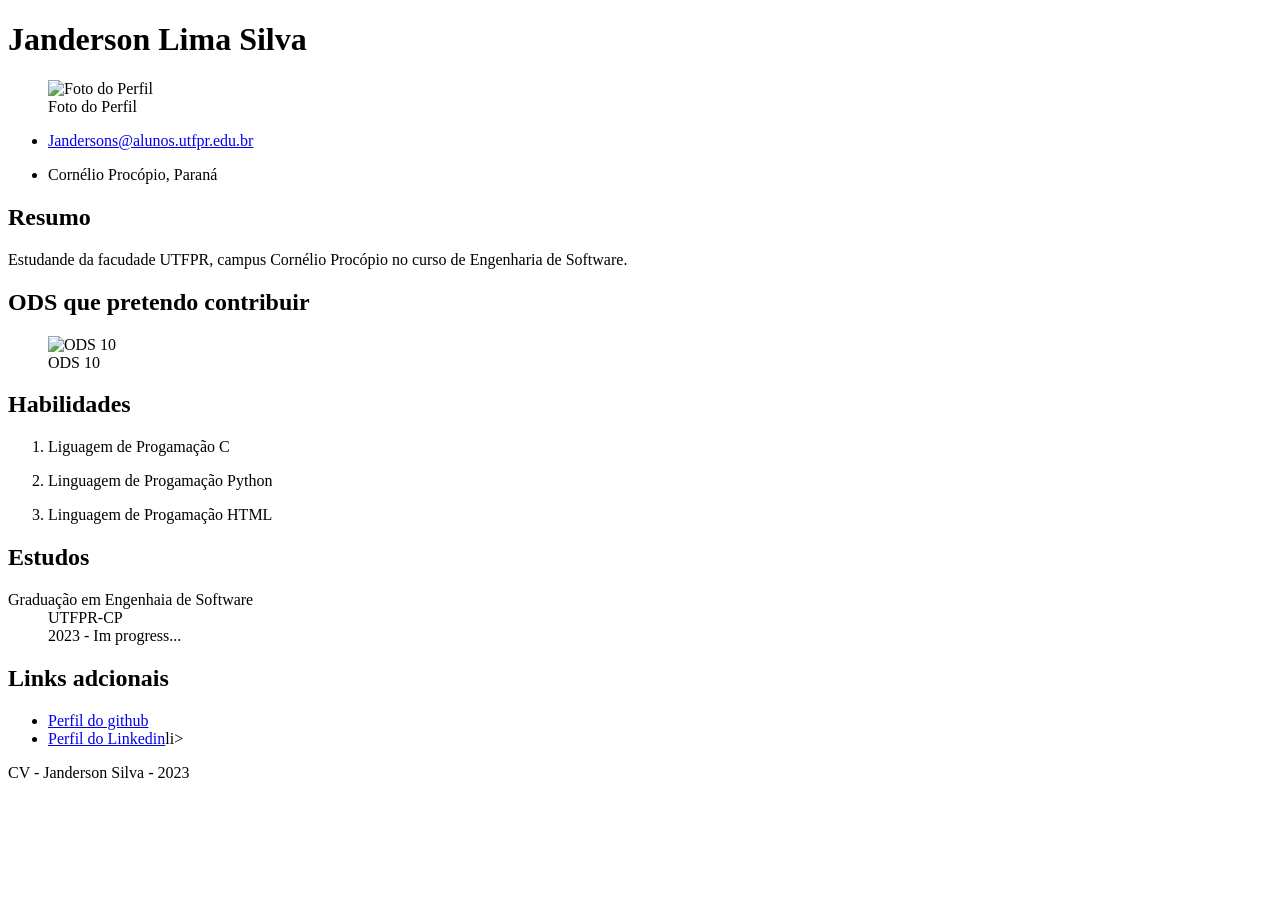
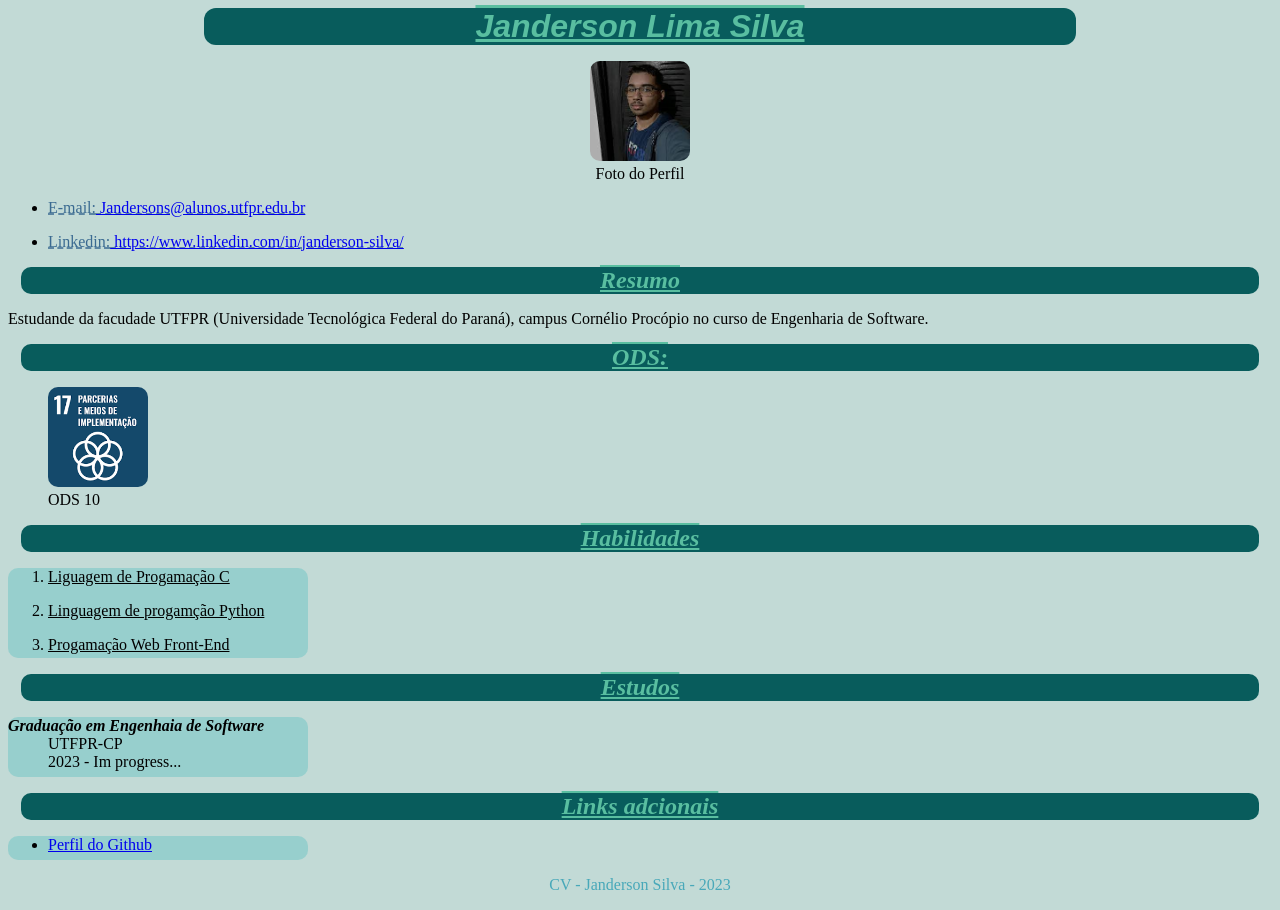
Before and after one commit to JandersonLSilva/WebFECv, a plain HTML site: page index.html in a window 1280 px wide. Before the commit the page ends 800 px from the top, so only its background shows below. Drawn offline with Linux system fonts and the light colour scheme.

Commit message:
atua
atua

```diff
--- a/index.html
+++ b/index.html
@@ -4,11 +4,13 @@
     <meta charset="UTF-8">
     <meta name="viewport" content="width=device-width, initial-scale=1.0">
     <title>Janderson Silva</title>
+    <link rel="stylesheet" href="style.css">
 </head>
 <body>
+
     <header>
         <h1>Janderson Lima Silva</h1>
-        <figure>
+        <figure id="algncntr">
             <img src="figs/Foto de Perfil.jpg" alt="Foto do Perfil" width="100" height="100">
             <figcaption>Foto do Perfil</figcaption>
         </figure>
@@ -17,49 +19,49 @@
 
     <nav>
         <ul>
-            <li><a href="mailto:jandersons@alunos.utfpr.edu.br">Jandersons@alunos.utfpr.edu.br</a></li>
-            <li><p>Cornélio Procópio, Paraná</p></li>
+            <li><p id="txtcolor">E-mail:<a href="mailto:jandersons@alunos.utfpr.edu.br"> Jandersons@alunos.utfpr.edu.br</a></p></li>
+            <li><p id="txtcolor">Linkedin:<a href="https://www.linkedin.com/in/janderson-silva-593476279"> https://www.linkedin.com/in/janderson-silva/</a></p></li>
         </ul>
     </nav>
     <section>
         <h2>Resumo</h2>
-        <p>Estudande da facudade UTFPR, campus Cornélio Procópio no curso de Engenharia de Software.</p>
+        <p>Estudande da facudade UTFPR (Universidade Tecnológica Federal do Paraná), campus Cornélio Procópio no curso de Engenharia de Software.</p>
     </section>
     <section>
-        <h2>ODS que pretendo contribuir</h2>
+        <h2>ODS:</h2>
         <figure>
-            <img src="figs/imagem.png" alt="ODS 10" width="100" height="100">
+            <img src="figs/ODS 17.png" alt="ODS 17" width="100" height="100">
             <figcaption>ODS 10</figcaption>
         </figure>
 
     </section>
     <section>
         <h2>Habilidades</h2>
-        <ol>
+        <ol class="fontdeco">
             <li>
-                <p>Liguagem de Progamação C</p>
+                <p >Liguagem de Progamação C</p>
             </li>
             <li>
-                <p>Linguagem de Progamação Python</p>
+                <p >Linguagem de progamção Python</p>
             </li>
             <li>
-                <p>Linguagem de Progamação HTML</p>
+                <p >Progamação Web Front-End</p>
             </li>
         </ol>
     </section>
     <section>
         <h2>Estudos</h2>
         <dl>
-            <dt>Graduação em Engenhaia de Software</dt>
+            <dt class="fontstyle">Graduação em Engenhaia de Software</dt>
             <dd>UTFPR-CP</dd>
             <dd>2023 - Im progress...</dd>
         </dl>
     </section>
     <section>
         <h2>Links adcionais</h2>
-        <ul>
-            <li><a href="https://github.com/JandersonLSilva">Perfil do github</a></li>
-            <li><a href="https://www.linkedin.com/in/janderson-silva-593476279">Perfil do Linkedin<a/a></a>li>
+        <ul id="styleback">
+            <li><a href="https://github.com/JandersonLSilva">Perfil do Github</a></li>
+
         </ul>
     </section>
     <footer>
--- /dev/null
+++ b/style.css
@@ -0,0 +1,83 @@
+/*seletor do tipo elemento*/
+body {
+    background-color: rgb(194, 218, 214);
+}
+h1 {
+    background-color: rgb(8, 92, 92);
+    font-family: sans-serif;
+    color: rgb(89, 190, 160);
+    font-style: italic;
+    text-align: center;
+    text-decoration: underline overline rgb(89, 190, 160);
+    width: 69%;
+    height:80%;
+    margin: 0 auto;
+    border-radius: 12px;
+
+}
+h2 {
+    background-color: rgb(8, 92, 92);
+    font-family: 'Times New Roman', Times, serif;
+    color: rgb(89, 190, 160);
+    font-style: italic;
+    text-align: center;
+    text-decoration: underline overline rgb(89, 190, 160);
+    margin: 0 auto;
+    width:98%;
+    height:100%;
+    border-radius: 10px;
+}
+footer {
+    color: rgb(72, 168, 185);
+    text-align: center;
+}
+ol{
+    background-color: rgba(93, 192, 192, 0.432);
+    width:260px;
+    height: 90px;
+    border-radius: 10px;
+}
+dl {
+    background-color: rgba(93, 192, 192, 0.432);
+    width:300px;
+    height: 60px;
+    border-radius: 10px;
+}
+
+/*seletor do tipo id*/
+#algncntr {
+    text-align: center;
+}
+#txtcolor {
+    color: rgb(58, 106, 145);
+    text-decoration: underline dashed;
+}
+#styleback{
+    background-color: rgba(93, 192, 192, 0.432);
+    width:260px;
+    height: 24px;
+    border-radius: 10px;
+}
+
+/*seletor do tipo fonte*/
+.fontstyle {
+    font-style: italic;
+    font-weight: bold;
+}
+.fontdeco {
+    text-decoration: underline;
+}
+
+/*seletor do tipo pseudo-classe*/
+a:hover {
+    color: rgb(252, 134, 0);
+}
+
+/*seletor do tipo atributo*/
+
+img[alt="Foto do Perfil"]{
+    border-radius: 10px;
+}
+img[alt="ODS 17"]{
+    border-radius: 10px;
+}
```
Also changed, not shown: figs/Foto de Perfil.jpg (added), figs/ODS 17.png (added).
